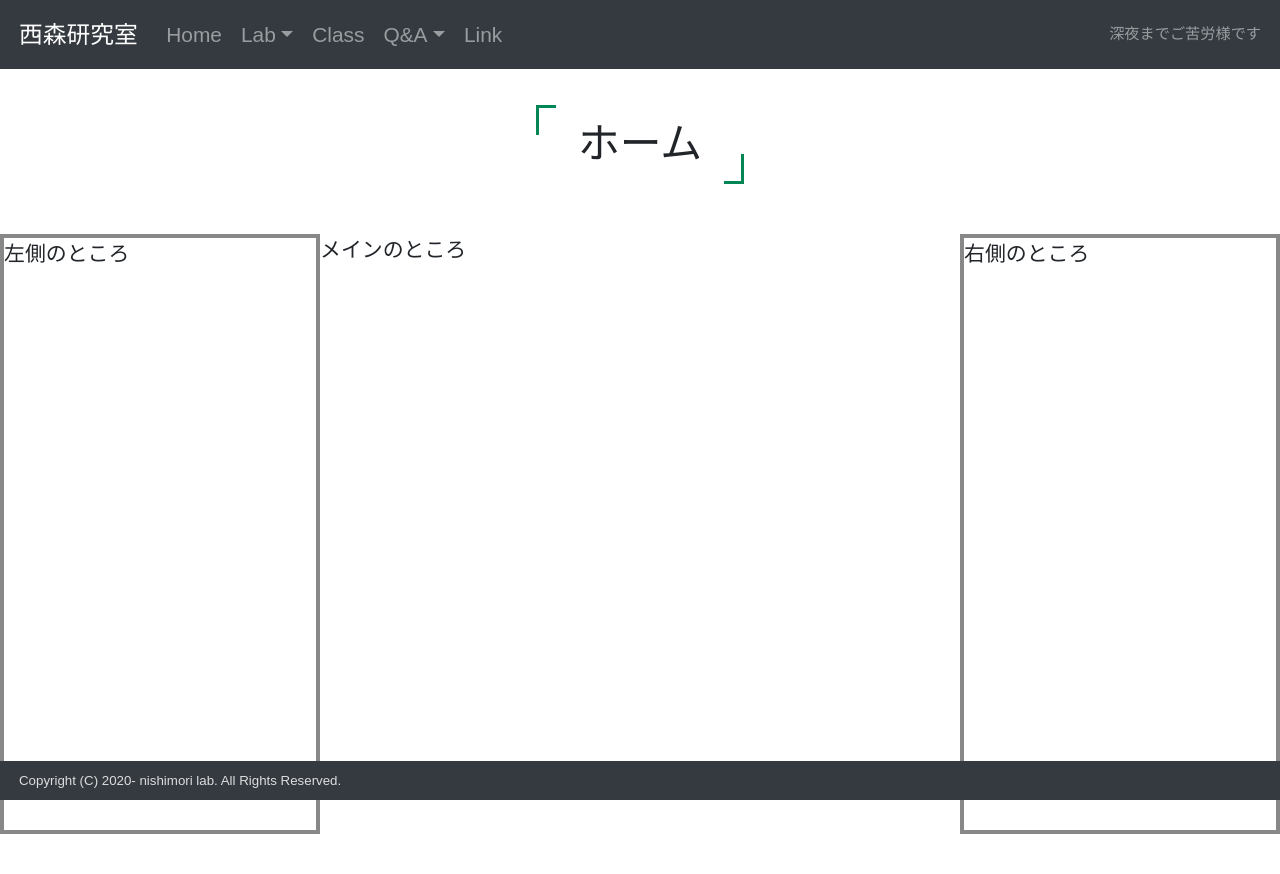
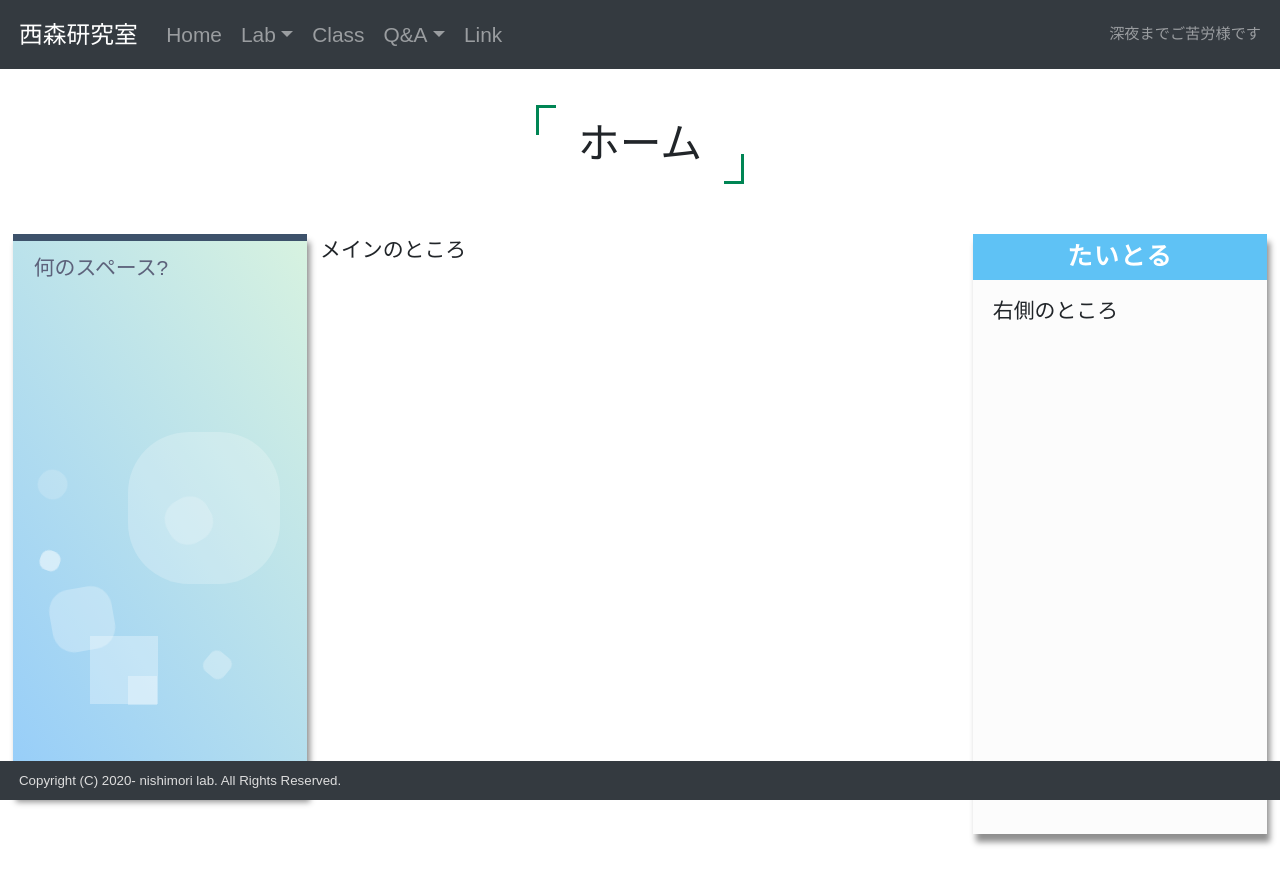
Before and after one commit to team-nishimori-lab/website, a Vue app: page / in a window 1280 px wide. Built offline with nearby package versions, Linux system fonts and the light colour scheme.

Commit message:
水槽作った

```diff
--- a/src/App.vue
+++ b/src/App.vue
@@ -299,23 +299,23 @@ hl-line-color = #008554
   opacity: 1;
 }
 
-.content-enter {
+.part-enter {
   opacity: 0;
 }
-.content-enter-active {
+.part-enter-active {
   transition: opacity 1.5s
 }
-.content-enter-to {
+.part-enter-to {
   opacity: 1;
 }
 
-.subcontent-enter {
+.subpart-enter {
   opacity: 0;
 }
-.subcontent-enter-active {
+.subpart-enter-active {
   transition: opacity 2.5s
 }
-.subcontent-enter-to {
+.subpart-enter-to {
   opacity: 1;
 }
 </style>
--- a/src/views/Class.vue
+++ b/src/views/Class.vue
@@ -18,7 +18,7 @@
         </div>
       </div>
     </transition>
-    <transition name="content">
+    <transition name="part">
       <div v-show="!(loadingTime || loadingApi)" class="select">
         <form id="classSelect">
           <div class="container" v-html="radioList"></div>
--- a/src/views/ClassName.vue
+++ b/src/views/ClassName.vue
@@ -18,7 +18,7 @@
         </div>
       </div>
     </transition>
-    <transition name="content">
+    <transition name="part">
       <div v-if="!(loadingTime || loadingApi)" class="md">
         <div class="md-block-outer">
           <div v-html="content" class="md-block"></div>
--- a/src/views/Home.vue
+++ b/src/views/Home.vue
@@ -19,12 +19,30 @@
       <main class="main">
         <div>メインのところ</div>
       </main>
-      <aside class="left-side">
-        左側のところ
-      </aside>
-      <nav class="right-side">
-        <p>右側のところ</p>
-      </nav>
+      <transition name="part" appear>
+        <aside class="left-side area">
+          <ul class="circles">
+            <li></li>
+            <li></li>
+            <li></li>
+            <li></li>
+            <li></li>
+            <li></li>
+            <li></li>
+            <li></li>
+            <li></li>
+            <li></li>
+          </ul>
+          <p>何のスペース?</p>
+        </aside>
+      </transition>
+
+      <transition name="part" appear>
+        <nav class="right-side">
+          <div class="box-title">たいとる</div>
+          <p>右側のところ</p>
+        </nav>
+      </transition>
     </div>
   </div>
 </template>
@@ -68,7 +86,112 @@ export default {
   /* 行の2本目から3本目のグリッドラインまで */
   grid-row-start: 1;
   grid-row-end: auto;
-  border: 4px solid #888888;
+  padding: 0.5em 1em;
+  margin: 0 1vw;
+  color: #5d627b;
+  background: white;
+  border-top: solid 7px #3d526b;
+  /* border-top: solid 7px #5d627b; */
+  box-shadow: 3px 8px 6px rgba(0, 0, 0, 0.44);
+}
+.left-side p {
+  margin: 0;
+  padding: 0;
+}
+
+.area {
+  background: linear-gradient(
+    55deg,
+    rgba(35, 150, 243, 0.48),
+    rgba(55, 190, 100, 0.2)
+  );
+  height: 70vh;
+}
+
+.circles {
+  position: absolute;
+  top: 0;
+  left: 0;
+  width: 100%;
+  height: 100%;
+  overflow: hidden;
+}
+
+.circles li {
+  position: absolute;
+  display: block;
+  list-style: none;
+  width: 20px;
+  height: 20px;
+  background: rgba(255, 255, 255, 0.3);
+  animation: animate 18s linear infinite;
+  bottom: 12vh;
+}
+
+.circles li:nth-child(1) {
+  left: 10%;
+  width: 8rem;
+  height: 8rem;
+  animation-delay: 0s;
+  animation-duration: 20s;
+}
+
+.circles li:nth-child(2) {
+  left: 3%;
+  width: 1.5rem;
+  height: 1.5rem;
+  animation-delay: 2s;
+  animation-duration: 7s;
+}
+
+.circles li:nth-child(3) {
+  left: 16%;
+  width: 1.3rem;
+  height: 1.3rem;
+  animation-delay: 4s;
+}
+
+.circles li:nth-child(4) {
+  left: 13%;
+  width: 2.4rem;
+  height: 2.4rem;
+  animation-delay: 0s;
+  animation-duration: 15s;
+}
+
+.circles li:nth-child(5) {
+  left: 10%;
+  width: 1.5rem;
+  height: 1.5rem;
+  animation-delay: 8s;
+}
+
+.circles li:nth-child(6) {
+  left: 4%;
+  width: 3.3rem;
+  height: 3.3rem;
+  animation-delay: 3s;
+}
+
+.circles li:nth-child(7) {
+  left: 7%;
+  width: 3.6rem;
+  height: 3.6rem;
+  animation-delay: 7s;
+}
+
+@keyframes animate {
+  0% {
+    transform: translateY(0) rotate(0deg);
+    opacity: 1;
+    border-radius: 30%;
+  }
+
+  100% {
+    transform: translateY(-60vh) rotate(720deg);
+    opacity: 0;
+    border-radius: 70%;
+  }
 }
 
 .right-side {
@@ -78,6 +201,21 @@ export default {
   /* 行の2本目から3本目のグリッドラインまで */
   grid-row-start: 1;
   grid-row-end: auto;
-  border: 4px solid #888888;
+  margin: 0 1vw;
+  background: #fcfcfc;
+  box-shadow: 3px 8px 6px rgba(0, 0, 0, 0.44);
+}
+.right-side .box-title {
+  font-size: 1.2em;
+  background: #5fc2f5;
+  padding: 4px;
+  text-align: center;
+  color: #fff;
+  font-weight: bold;
+  letter-spacing: 0.05em;
+}
+.right-side p {
+  padding: 15px 20px;
+  margin: 0;
 }
 </style>
```
